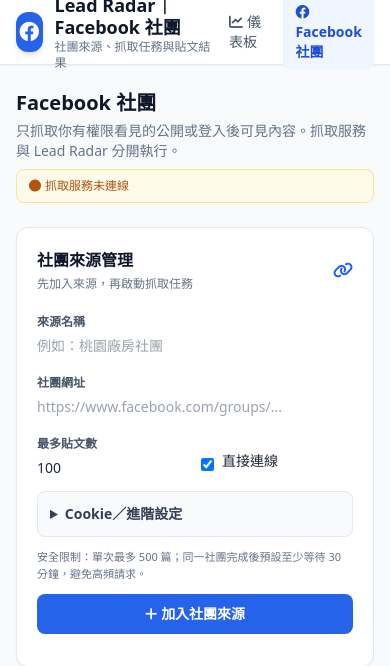
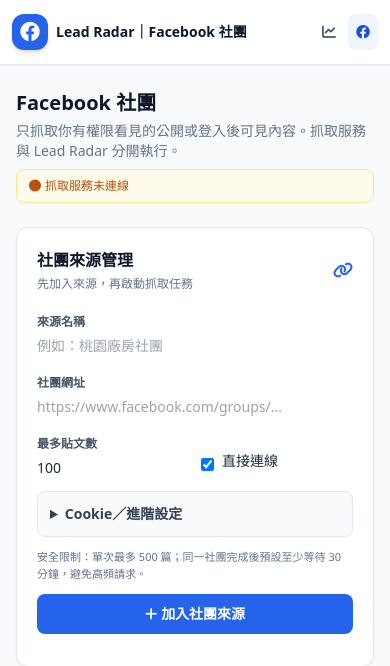
Before and after one commit to stevenuser-rgb/lead-radar, a FastAPI app: page /facebook in a window 390 px wide. Shown: the top 666 px of the page. Run offline with FastAPI, Linux system fonts and the light colour scheme; data comes from the database, SQL or seed files in the repository; data that the repository does not hold is empty; some libraries are stand-ins or nearby versions.

Commit message:
fix: improve Facebook mobile navigation

```diff
--- a/templates/facebook.html
+++ b/templates/facebook.html
@@ -7,19 +7,19 @@
   <script src="https://cdn.tailwindcss.com"></script>
   <link rel="stylesheet" href="https://cdnjs.cloudflare.com/ajax/libs/font-awesome/6.4.0/css/all.min.css">
 </head>
-<body class="bg-slate-50 text-slate-800 font-sans min-h-screen">
+<body class="bg-slate-50 text-slate-800 font-sans min-h-screen overflow-x-hidden">
   <header class="bg-white border-b border-slate-200 sticky top-0 z-30 shadow-sm">
-    <div class="max-w-7xl mx-auto px-4 sm:px-6 lg:px-8 h-16 flex items-center justify-between">
-      <div class="flex items-center gap-3">
-        <div class="w-10 h-10 rounded-xl bg-blue-600 flex items-center justify-center text-white text-xl shadow-md"><i class="fa-brands fa-facebook"></i></div>
-        <div>
-          <h1 class="text-lg font-bold text-slate-900 leading-tight">Lead Radar｜Facebook 社團</h1>
-          <p class="text-xs text-slate-500">社團來源、抓取任務與貼文結果</p>
+    <div class="max-w-7xl mx-auto px-3 sm:px-6 lg:px-8 min-h-16 py-2 flex items-center justify-between gap-2">
+      <div class="flex items-center gap-2 sm:gap-3 min-w-0">
+        <div class="w-9 h-9 sm:w-10 sm:h-10 shrink-0 rounded-xl bg-blue-600 flex items-center justify-center text-white text-xl shadow-md"><i class="fa-brands fa-facebook"></i></div>
+        <div class="min-w-0">
+          <h1 class="text-sm sm:text-lg font-bold text-slate-900 leading-tight truncate">Lead Radar｜Facebook 社團</h1>
+          <p class="hidden sm:block text-xs text-slate-500 truncate">社團來源、抓取任務與貼文結果</p>
         </div>
       </div>
-      <nav class="flex items-center gap-2 text-sm">
-        <a href="/" class="px-3 py-2 rounded-lg text-slate-600 hover:bg-slate-100"><i class="fa-solid fa-chart-line mr-1"></i>儀表板</a>
-        <a href="/facebook" class="px-3 py-2 rounded-lg bg-blue-50 text-blue-700 font-semibold"><i class="fa-brands fa-facebook mr-1"></i>Facebook 社團</a>
+      <nav class="flex items-center gap-1 sm:gap-2 text-sm shrink-0">
+        <a href="/" title="儀表板" aria-label="儀表板" class="px-2 sm:px-3 py-2 rounded-lg text-slate-600 hover:bg-slate-100"><i class="fa-solid fa-chart-line sm:mr-1"></i><span class="hidden sm:inline">儀表板</span></a>
+        <a href="/facebook" title="Facebook 社團" aria-label="Facebook 社團" class="px-2 sm:px-3 py-2 rounded-lg bg-blue-50 text-blue-700 font-semibold"><i class="fa-brands fa-facebook sm:mr-1"></i><span class="hidden sm:inline">Facebook 社團</span></a>
       </nav>
     </div>
   </header>
```
Also changed, not shown: templates/index.html (+12 -12 lines).
